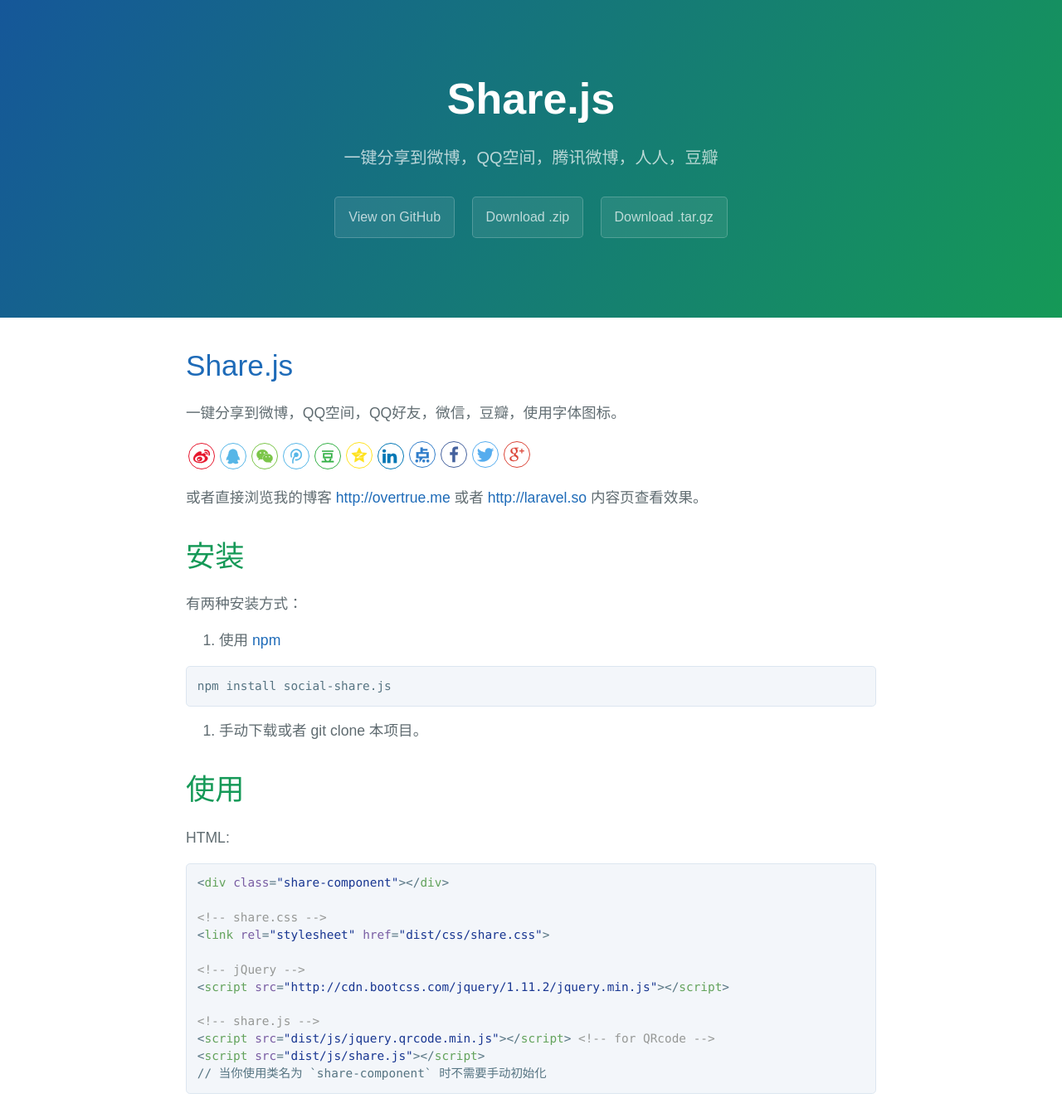
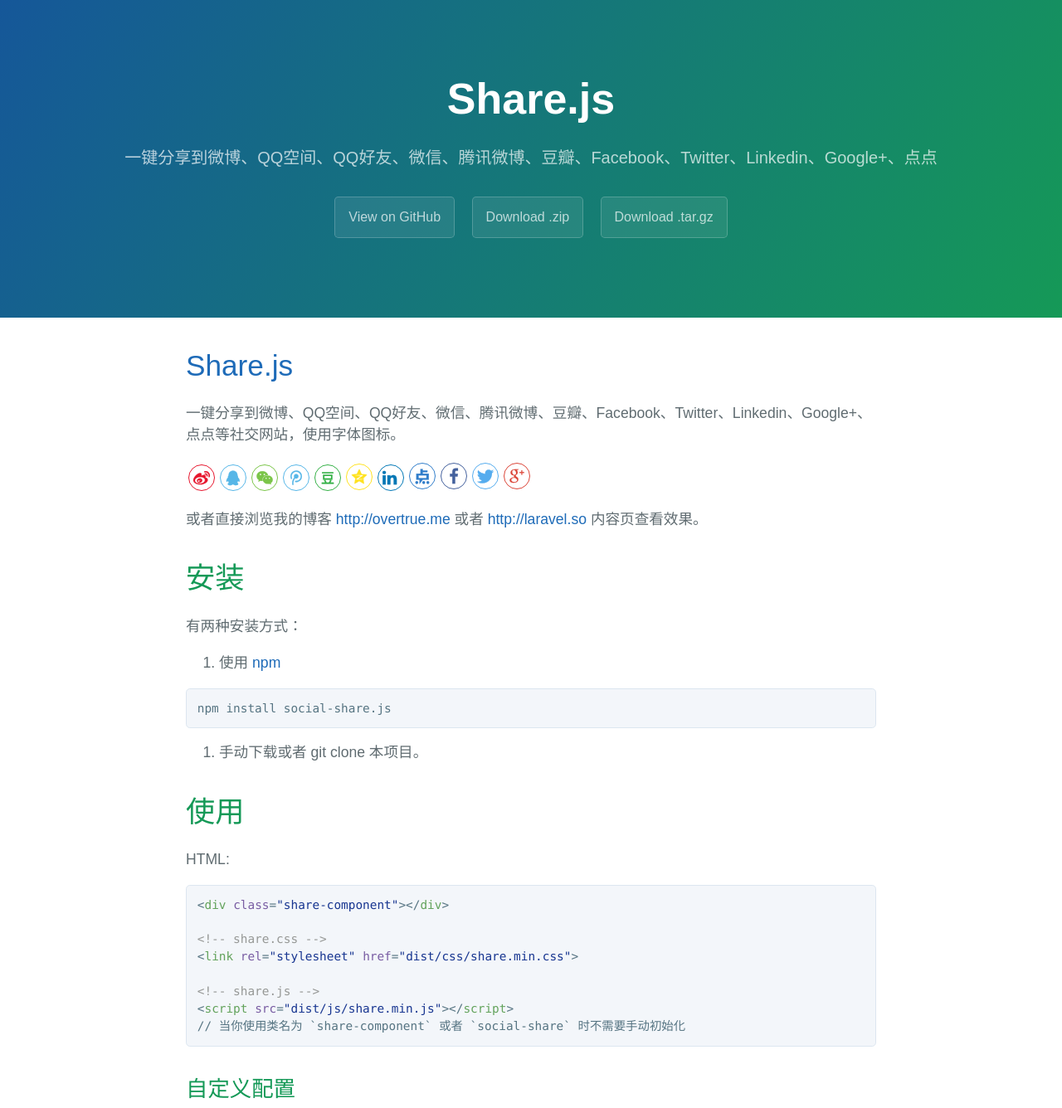
Before and after one commit to overtrue/share.js, a website: page index.html in a window 1280 px wide. Shown: the top 1336 px of the page at 83% size. Drawn offline with nearby package versions, Linux system fonts and the light colour scheme.

Commit message:
样式调整

```diff
--- a/index.html
+++ b/index.html
@@ -13,7 +13,7 @@
 <body>
   <section class="page-header">
     <h1 class="project-name">Share.js</h1>
-    <h2 class="project-tagline">一键分享到微博，QQ空间，腾讯微博，人人，豆瓣</h2>
+    <h2 class="project-tagline">一键分享到微博、QQ空间、QQ好友、微信、腾讯微博、豆瓣、Facebook、Twitter、Linkedin、Google+、点点</h2>
     <a href="https://github.com/overtrue/share.js" class="btn">View on GitHub</a>
     <a href="https://github.com/overtrue/share.js/zipball/master" class="btn">Download .zip</a>
     <a href="https://github.com/overtrue/share.js/tarball/master" class="btn">Download .tar.gz</a>
@@ -21,7 +21,7 @@
 
 <article class="main-content markdown-body entry-content" itemprop="mainContentOfPage"><h1><a id="user-content-sharejs" class="anchor" href="#sharejs" aria-hidden="true"><span class="octicon octicon-link"></span></a><a href="http://overtrue.me/share.js/">Share.js</a></h1>
 
-<p>一键分享到微博，QQ空间，QQ好友，微信，豆瓣，使用字体图标。</p>
+<p>一键分享到微博、QQ空间、QQ好友、微信、腾讯微博、豆瓣、Facebook、Twitter、Linkedin、Google+、点点等社交网站，使用字体图标。</p>
 
 <p><div class="share-component"></div></p>
 
@@ -48,15 +48,11 @@
 <div class="highlight highlight-text-html-basic"><pre>&lt;<span class="pl-ent">div</span> <span class="pl-e">class</span>=<span class="pl-s"><span class="pl-pds">"</span>share-component<span class="pl-pds">"</span></span>&gt;&lt;/<span class="pl-ent">div</span>&gt;
 
 <span class="pl-c">&lt;!-- share.css --&gt;</span>
-&lt;<span class="pl-ent">link</span> <span class="pl-e">rel</span>=<span class="pl-s"><span class="pl-pds">"</span>stylesheet<span class="pl-pds">"</span></span> <span class="pl-e">href</span>=<span class="pl-s"><span class="pl-pds">"</span>dist/css/share.css<span class="pl-pds">"</span></span>&gt;
-
-<span class="pl-c">&lt;!-- jQuery --&gt;</span>
-&lt;<span class="pl-ent">script</span> <span class="pl-e">src</span>=<span class="pl-s"><span class="pl-pds">"</span>http://cdn.bootcss.com/jquery/1.11.2/jquery.min.js<span class="pl-pds">"</span></span>&gt;&lt;/<span class="pl-ent">script</span>&gt;
+&lt;<span class="pl-ent">link</span> <span class="pl-e">rel</span>=<span class="pl-s"><span class="pl-pds">"</span>stylesheet<span class="pl-pds">"</span></span> <span class="pl-e">href</span>=<span class="pl-s"><span class="pl-pds">"</span>dist/css/share.min.css<span class="pl-pds">"</span></span>&gt;
 
 <span class="pl-c">&lt;!-- share.js --&gt;</span>
-&lt;<span class="pl-ent">script</span> <span class="pl-e">src</span>=<span class="pl-s"><span class="pl-pds">"</span>dist/js/jquery.qrcode.min.js<span class="pl-pds">"</span></span>&gt;&lt;/<span class="pl-ent">script</span>&gt; <span class="pl-c">&lt;!-- for QRcode --&gt;</span>
-&lt;<span class="pl-ent">script</span> <span class="pl-e">src</span>=<span class="pl-s"><span class="pl-pds">"</span>dist/js/share.js<span class="pl-pds">"</span></span>&gt;&lt;/<span class="pl-ent">script</span>&gt;
-// 当你使用类名为 `share-component` 时不需要手动初始化</pre></div>
+&lt;<span class="pl-ent">script</span> <span class="pl-e">src</span>=<span class="pl-s"><span class="pl-pds">"</span>dist/js/share.min.js<span class="pl-pds">"</span></span>&gt;&lt;/<span class="pl-ent">script</span>&gt;
+// 当你使用类名为 `share-component` 或者 `social-share` 时不需要手动初始化</pre></div>
 
 <h2><a id="user-content-自定义配置" class="anchor" href="#自定义配置" aria-hidden="true"><span class="octicon octicon-link"></span></a>自定义配置</h2>
 
```
